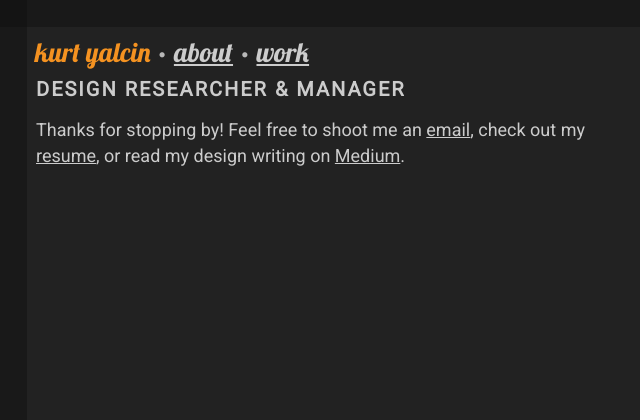
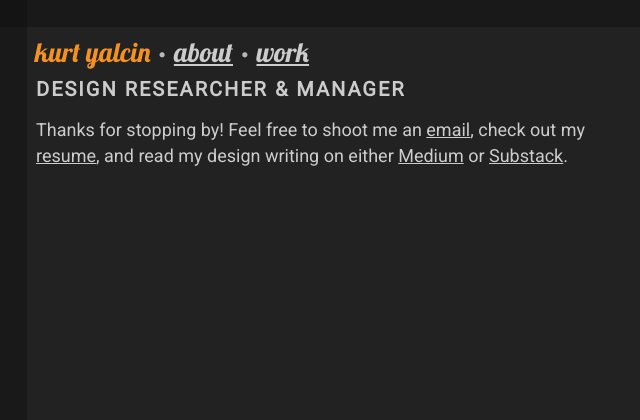
Before and after one commit to kurtsy/portfolio, a Python web app: template templates/index.html in a window 1280 px wide. Shown: the top 420 px of the page, without its empty margins (0-640 px from the left). Run offline with Jinja, Linux system fonts and the light colour scheme; the template is opened without the code that fills it, so the values that code supplies are empty.

Commit message:
Added subtack
added sub stack

```diff
--- a/templates/index.html
+++ b/templates/index.html
@@ -26,7 +26,7 @@
         <h1><a href="/" class="activelink">kurt yalcin</a> &middot; <a href="/about">about</a> &middot; <a href="/work">work</a></h1>
         <div class="content fade-in" id="intro-page">
             <h2>DESIGN RESEARCHER & MANAGER</h2>
-            <p>Thanks for stopping by! Feel free to shoot me an <a href="mailto:kyalcin@gmail.com?subject=Hi!">email</a>, check out my <a href="/static/img/kurtyalcin_resume2020_2.pdf">resume</a>, or read my design writing on <a href="https://medium.com/@kurtsy" target="_blank">Medium</a>.
+            <p>Thanks for stopping by! Feel free to shoot me an <a href="mailto:kyalcin@gmail.com?subject=Hi!">email</a>, check out my <a href="/static/img/kurtyalcin_resume2020_2.pdf">resume</a>, and read my design writing on either <a href="https://medium.com/@kurtsy" target="_blank">Medium</a> or <a href="https://kurtsy.substack.com/" target="_blank">Substack</a>.
             </p>
         </div>
     </body>
```
